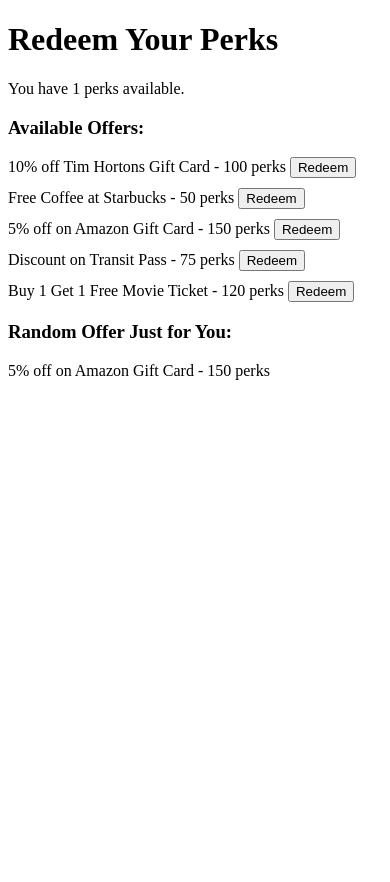
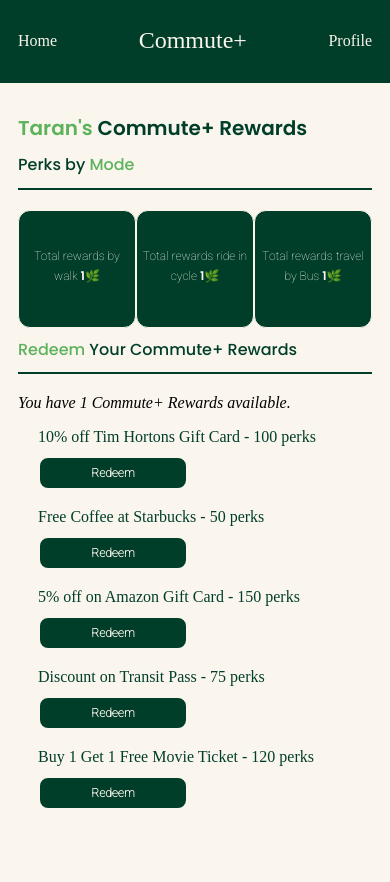
Before and after one commit to akash-gupta04/Commute-, a Flask app: page /redeem in a window 390 px wide. Before the commit the page ends 380 px from the top, so only its background shows below. Run offline with Flask 3, Linux system fonts and the light colour scheme; the visitor is signed in with stand-in values (Sample User, id 1).

Commit message:
All frontend and backend done! Let's Deploy itgit add .

```diff
--- a/app.py
+++ b/app.py
@@ -125,6 +125,9 @@
 
 @app.route('/redeem',methods=['GET','POST'])
 def redeem_perks():
+    walking_perks = session.get('walking_perks', request.args.get('dashboard'))
+    transit_perks = session.get('transit_perks', request.args.get('dashboard'))
+    bike_perks = session.get('bike_perks', request.args.get('dashboard'))
     total_perks = session.get('total_perks', request.args.get('dashboard'))
     message = ""
 
@@ -145,8 +148,12 @@
         else:
             message = "Please select a valid offer."
 
-    return render_template('redeem.html', perks=session['total_perks'], offers=offers, message=message, random_offer=random_offer)
+    return render_template('redeem.html', perks=session['total_perks'], offers=offers, message=message, random_offer=random_offer, walking_perks = walking_perks, transit_perks=transit_perks,bike_perks=bike_perks, total_perks=total_perks)
 
+@app.route('/redeem-success')
+def redeem_success():
+    perks = session.get('total_perks', request.args.get('redeem'))
+    return render_template('redeem-success.html',perks=perks)
 
 if __name__ == '__main__':
     app.run(debug=True)
--- /dev/null
+++ b/static/CSS/redeem.css
@@ -0,0 +1,140 @@
+@import url('https://fonts.googleapis.com/css2?family=Poppins:ital,wght@0,100;0,200;0,300;0,400;0,500;0,600;0,700;0,800;0,900;1,100;1,200;1,300;1,400;1,500;1,600;1,700;1,800;1,900&family=Roboto:wght@100&display=swap');
+@import url('https://fonts.googleapis.com/css2?family=Poppins:ital,wght@0,100;0,200;0,300;0,400;0,500;0,600;0,700;0,800;0,900;1,100;1,200;1,300;1,400;1,500;1,600;1,700;1,800;1,900&family=Roboto:wght@100&display=swap');
+
+@media (max-width: 480px) {
+    .main-div {
+        background-color: #FAF6ED;
+        height: 100vh !important;
+        margin: -10px;
+        padding: 20px;
+    }
+
+    #navbar {
+        display: flex;
+        justify-content: space-between;
+        align-items: center;
+        flex-direction: row;
+        padding: 5px 20px;
+        background-color: #003E29;
+        color: #FAF6ED;
+        margin: -20px;
+
+    }
+    .map-heading  {
+        border-bottom: 2px solid #003E29;
+        margin-bottom: 20px;
+        }
+        .map-heading > h4{
+            font-family: "Poppins", sans-serif;
+            font-size: 16px;
+            font-weight: 500;
+            color: #003E29;
+            line-height: 2px;
+        }
+
+    #main-heading {
+        color: #003E29;
+        margin-top: 50px;
+        font-family: "Poppins", sans-serif;
+        font-size: 20px;
+        font-weight: 600;
+
+    }
+
+    .perks-container {
+        margin-top: 12px;
+        width: 100%;
+    display: flex;
+    justify-content: space-between;
+    align-items: center;
+    color: #FAF6ED;
+    font-size: 12px;
+    font-family: "Roboto", sans-serif;
+    }
+
+    .perks-container > a{
+        display: flex;
+        flex-direction: column;
+        justify-content: center;
+        align-items: center;
+        text-align: center;
+        padding: 3px;
+        width: 110px !important;
+        background-color: #003E29;
+        height: 110px;
+        border-radius: 12px;
+        border: 1px solid #FAF6ED;
+        color: #FAF6ED;
+        text-decoration: none;
+    }
+
+    .perks-value {
+        font-weight: 600 !important;
+        font-family: "Poppins", sans-serif;
+        line-height: 25px;
+
+    }
+
+    .redeem-btn{
+        font-family: "roboto", sans-serif;
+        background-color: #003E29 !important;
+        color: #FAF6ED;
+        width: 150px;
+        border: 2px solid #FAF6ED;
+        border-radius: 10px;
+        padding: 0.5rem;
+        font-style: bold;
+        margin-top: 10px;
+        font-weight: 700;
+        font-size: 12px;
+
+    }
+
+    .container {
+        display: flex; /* Flexbox layout */
+        align-items: center; /* Vertically center the items */
+        gap: 20px; /* Space between image and content */
+        padding: 20px;
+        color: #003E29;
+      }
+
+      /* Style for image container */
+      .image-container {
+        flex: 1; /* Makes the image container take up available space */
+        max-width: 600px; /* Limit image width */
+      }
+
+      .image-container img {
+        width: 100%; /* Make image take full width of its container */
+        max-width: 600px; /* Optional: Makes image larger, with a max size */
+        height: 130px; /* Preserve aspect ratio */
+        border-radius: 8px; /* Optional: Rounded corners */
+      }
+
+      /* Style for content container */
+      .content-container {
+        flex: 1.5; /* Takes up more space than the image container */
+        display: flex;
+        flex-direction: column;
+        justify-content: center; /* Center content vertically */
+        align-items: flex-start; /* Align items to the left */
+        height: 100px; /* Fixed height for the content area */
+        gap: 2px; /* Adds space between the text and button */
+      }
+
+      /* Style for the heading */
+      .content-container h2 {
+        margin: 0;
+        font-size: 16px;
+        font-weight: bold;
+      }
+
+      /* Style for the paragraph */
+      .content-container p {
+        font-size: 12px;
+        margin: 0;
+      }
+
+
+
+}
--- a/templates/index.html
+++ b/templates/index.html
@@ -3,7 +3,7 @@
 {% block content%}
 <link rel="stylesheet" href="CSS/index.css">
 <div id="main-container">
-    <div class="container"> <h1>Welcome to <span>Carbon Perks</span></h1>
+    <div class="container"> <h1>Welcome to <span>Commute+ </span></h1>
         <p>Track your transit, reduce your carbon footprint, earn rewards for walking, cycling and taking public transit.
         </p>
         <div id="hero-image">
--- a/templates/login.html
+++ b/templates/login.html
@@ -6,12 +6,12 @@
 <link rel="stylesheet" href="CSS/login.css">
 <div class="main-div">
     <nav id="navbar">
-        <h1>Carbon Perks</h1>
+        <h1>Commute+ </h1>
     </nav>
 
     <!--Description-->
     <section class="login-description">
-        <h2>Start Your Journey to Carbon-Free Rewards and Secure Rides</h2>
+        <h2>Start Your Journey to Commute+ Rewards and Secure Rides</h2>
         <p>Ready to Begin? <strong style="color: #5CB25D;">Let’s Log In!</strong></p>
     </section>
 
--- a/templates/redeem.html
+++ b/templates/redeem.html
@@ -2,23 +2,93 @@
 {% block title %}Redeem{% endblock %}
 
 {% block content%}
-<h1>Redeem Your Perks</h1>
-    <p>You have {{ perks }} perks available.</p>
+<link rel="stylesheet" href="css/redeem.css">
 
-    {% if message %}
-        <p>{{ message }}</p>
-    {% endif %}
+<div class="main-div">
+    <!--main navbar-->
+    <nav id="navbar">
+        <div>Home</div>
+        <div> <p style="font-size: 24px;">Commute+ </p></div>
+        <div>Profile</div>
+    </nav>
+
+    <!---heading -->
+    <h2 id="main-heading"> <span style="color:#5CB25D">Taran's</span> Commute+ Rewards</h2>
+
+    <div class="map-heading">
+        <h4>Perks by <span style="color: #5CB25D;">Mode</span></h4>
+    </div>
+
+    <!---perks by mode-->
+    <div class="perks-container">
+        <a href="#"><div class="perk-container">Total rewards by    <br>walk  <span class="perks-value"> {{ walking_perks }}🌿</span></div></a>
+        <a href="#"><div class="perk-container">Total rewards ride in cycle   <span class="perks-value"> {{ bike_perks }}🌿</span></div></a>
+    <a href="#">  <div class="perk-container">Total rewards travel by Bus  <span class="perks-value"> {{ transit_perks}}🌿</span></div> </a>
+      </div>
+
+      <!---Retain your perks-->
+      <div class="map-heading">
+        <h4> <span style="color: #5CB25D;">Redeem</span> Your Commute+ Rewards</h4>
+    </div>
+
+    <p><em>You have {{ perks }} Commute+ Rewards available.</em></p>
+      <!--redeem cards-->
+    <div class="redeem-cards-container">
+
+        <div class="container">
+
+            <!-- <div class="content-container">
+              <form method="POST">
+              <h2> {% for offer, cost in offers.items() %}</h2>
+              <div class="image-container">
+                <img src="Images/heroImage.jpeg" alt="Bike Accessories">
+              </div> <p>Gear up for the Green travel! Use 400 Perks for 15% off accessories at Brampton Cycle Hub.</p>
+              <span>{{ offer }} - {{ cost }} perks</span>
+              <button class="redeem-btn" onclick="window.location.href='/redeem_success'" name="offer" value="{{ offer }}">Redeem</button>
+              {% endfor %}
+            </form>
+            </div> -->
+            <!--just try-->
+
+            <!--end-->
+          </div>
+          <!-- <div class="container">
+            <div class="image-container">
+              <img src="Images/heroImage.jpeg" alt="Bike Accessories">
+            </div>
+            <div class="content-container">
+              <h2>15% off Bike Accessories</h2>
+              <p>Gear up for the Green travel! Use 400 Perks for 15% off accessories at Brampton Cycle Hub.</p>
+              <button class="redeem-btn">Redeem</button>
+            </div>
+          </div> -->
+          <!--start-->
+          <div class="container" style="margin-top: 30px; display: flex;">
+             <div class="content-container" style="margin-top: 30px;">
+              <form method="POST" style="margin-top: 60px;">
+                <h2>{% for offer, cost in offers.items() %}</h2>
+                <span>{{ offer }} - {{ cost }} perks</span>
+                <button class="redeem-btn" onclick="window.location.href='/redeem_success'" name="offer" value="{{ offer }}">Redeem</button> <br> <br>
+                {% endfor %}
+              </form>
+            </div>
+          </div>
+          <!--end-->
+
+
+
+    </div>
+</div>
+<!-- <h1>Redeem Your Perks</h1>
+
+
+
 
     <h3>Available Offers:</h3>
-    <form method="POST">
-        {% for offer, cost in offers.items() %}
-            <div style="margin-bottom: 10px;">
-                <span>{{ offer }} - {{ cost }} perks</span>
-                <button type="submit" name="offer" value="{{ offer }}">Redeem</button>
-            </div>
-        {% endfor %}
-    </form>
+
 
     <h3>Random Offer Just for You:</h3>
-    <p>{{ random_offer[0] }} - {{ random_offer[1] }} perks</p>
+    <p>{{ random_offer[0] }} - {{ random_offer[1] }} perks</p> -->
+
+
 {% endblock %}
--- a/templates/register.html
+++ b/templates/register.html
@@ -83,8 +83,8 @@
 </head>
 <body>
     <div class="signup-container">
-        <h2>Carbon Perks</h2>
-        <div class="subtitle">Start Your Journey to Carbon-Free Rewards and Secure Rides</div>
+        <h2>Commute+ </h2>
+        <div class="subtitle">Start Your Journey to Commute+ Rewards and Secure Rides</div>
         <form method="POST" action="{{ url_for('register') }}">
             {{ form.hidden_tag() }}
             <label for="username">Username</label>
```
Also changed, not shown: templates/dashboard.html (+7 -7 lines), templates/redeem_success.html (added, +23 -0 lines).
